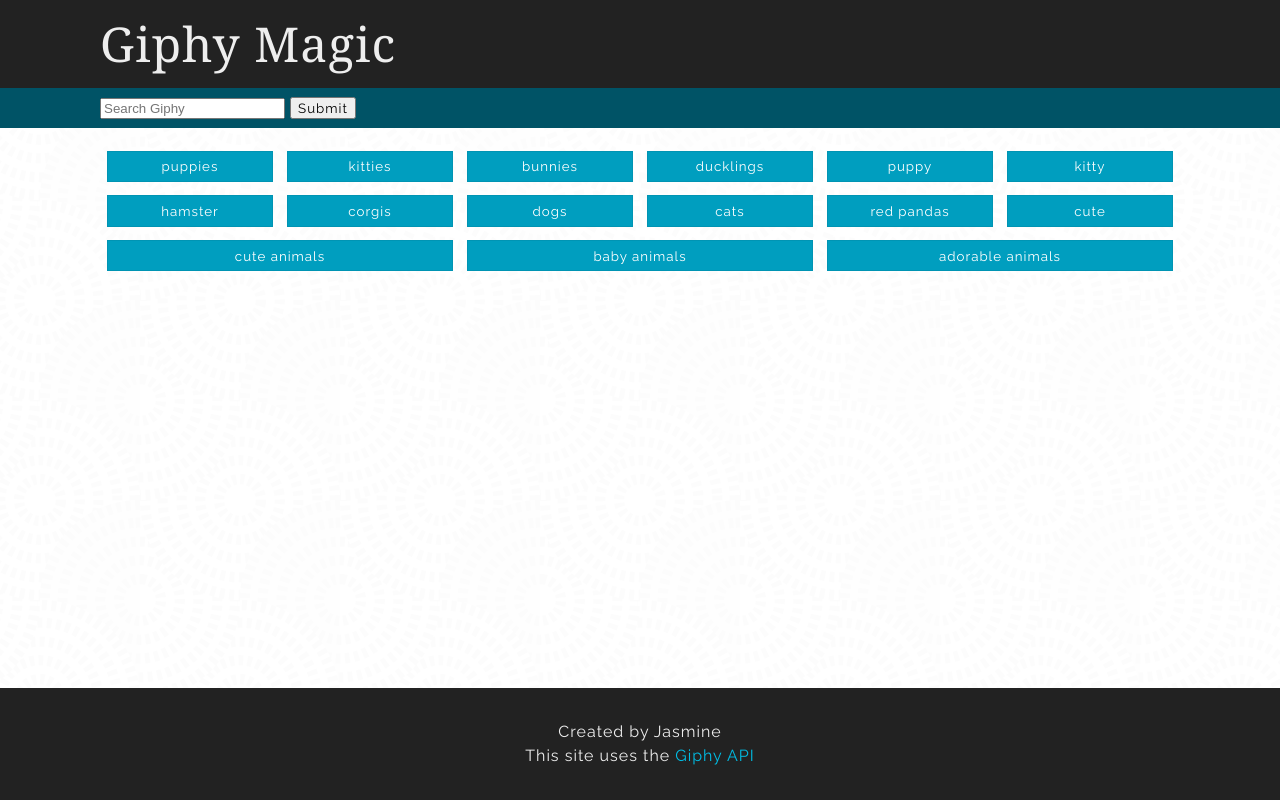
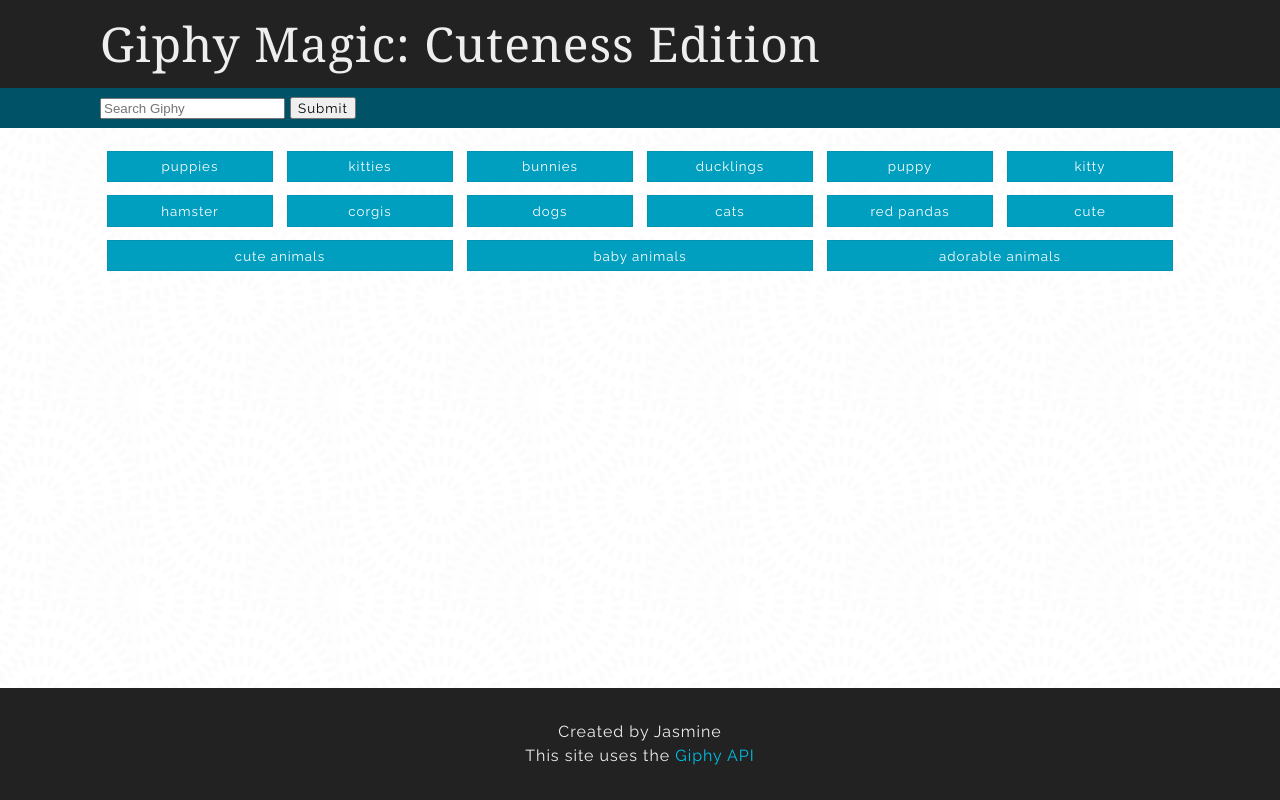
Before and after one commit to jtsai972/practice-ajax-101, a plain HTML site: page index.html in a window 1280 px wide. Drawn offline with nearby package versions, Linux system fonts and the light colour scheme; a web font is replaced by a local one.

Commit message:
adjusted the title

```diff
--- a/index.html
+++ b/index.html
@@ -19,7 +19,7 @@
 <body>
     <!-- implement a skip list? -->
     <header>
-        <h1>Giphy Magic</h1>
+        <h1>Giphy Magic: <span class="subtitle">Cuteness Edition</span></h1>
     </header>
     <section id="search">
         <form>
```
